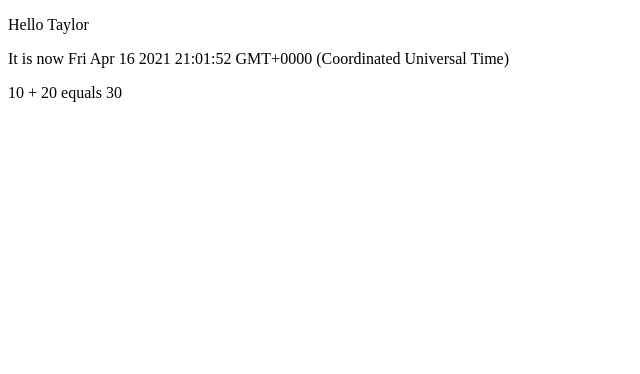
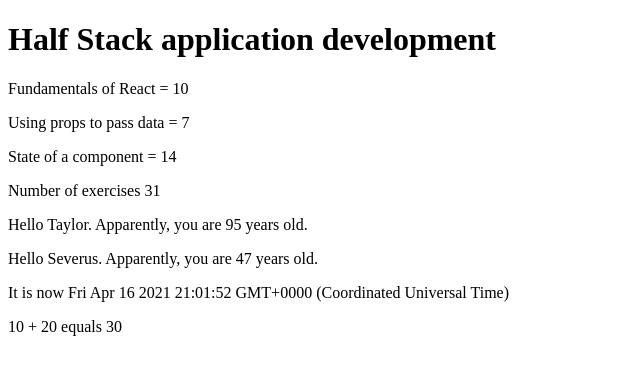
Before and after one commit to tdean787/fullstackopen-main-curriculum, a React (Create React App) app: page / in a window 1280 px wide. Shown: the top 374 px of the page, without its empty margins (0-640 px from the left). Built offline with nearby package versions, Linux system fonts and the light colour scheme.

Commit message:
using props

```diff
--- a/src/App.js
+++ b/src/App.js
@@ -1,25 +1,84 @@
-import React from 'react'
+import React from "react";
 
 const Hello = (props) => {
   return (
     <div>
-      <p> Hello {props.name} </p>
+      <p>
+        {" "}
+        Hello {props.name}. Apparently, you are {props.age} years old.{" "}
+      </p>
     </div>
-  )
-}
+  );
+};
+
+const Part = (props) => {
+  return (
+    <div>
+      <p>
+        {props.body} = {props.exercises}
+      </p>
+    </div>
+  );
+};
+
+const Header = () => {
+  const course = "Half Stack application development";
+  return (
+    <div>
+      <h1> {course}</h1>
+    </div>
+  );
+};
+
+const Content = () => {
+  const part1 = "Fundamentals of React";
+  const exercises1 = 10;
+  const part2 = "Using props to pass data";
+  const exercises2 = 7;
+  const part3 = "State of a component";
+  const exercises3 = 14;
+
+  return (
+    <div>
+      <Part body={part1} exercises={exercises1} />
+      <Part body={part2} exercises={exercises2} />
+      <Part body={part3} exercises={exercises3} />
+    </div>
+  );
+};
+
+const Total = (props) => {
+  return (
+    <div>
+      <p>
+        Number of exercises{" "}
+        {props.exercises1 + props.exercises2 + props.exercises3}
+      </p>
+    </div>
+  );
+};
 
 const App = () => {
-  const now = new Date()
-  const a = 10
-  const b = 20
-  console.log('hello')
-return (  <div>
-  <Hello name="Taylor" />
-    <p>It is now {now.toString()}</p>
-    <p>
-      {a} + {b} equals {a+b}
-    </p>
-  </div>)
-}
+  const now = new Date();
+  const a = 10;
+  const b = 20;
+  const name = "Severus";
+  const age = 47;
+  console.log("hello");
+
+  return (
+    <div>
+      <Header />
+      <Content />
+      <Total exercises1={10} exercises2={7} exercises3={14} />
+      <Hello name="Taylor" age={95} />
+      <Hello name={name} age={age} />
+      <p>It is now {now.toString()}</p>
+      <p>
+        {a} + {b} equals {a + b}
+      </p>
+    </div>
+  );
+};
 
 export default App;
```
Also changed, not shown: src/App.css (deleted, +0 -38 lines), src/reportWebVitals.js (deleted, +0 -13 lines), src/logo.svg (deleted), 1 other file (tests, documents, lock files or other folders).
